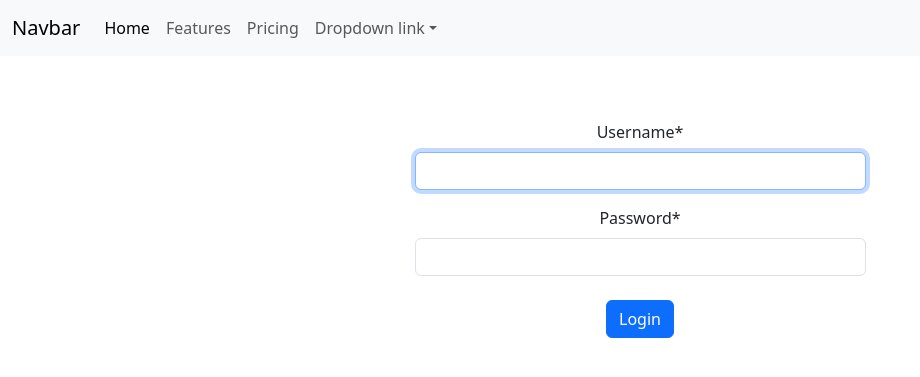
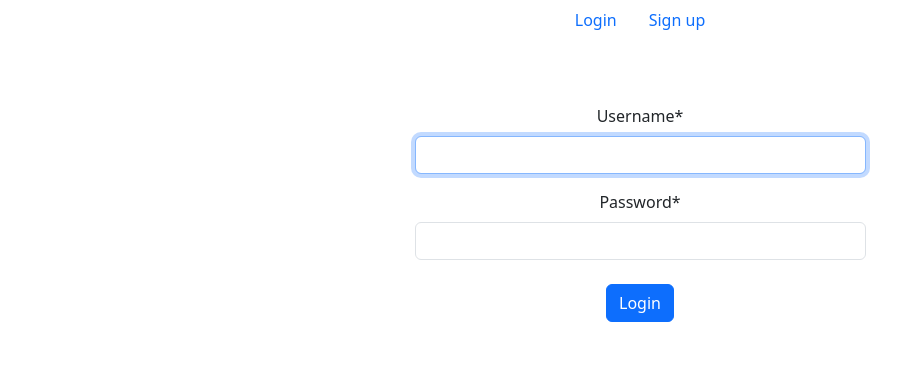
Before and after one commit to MatRos-sf/hydroponics, a Django app: a page that uses hydroponics_manager/templates/hydroponics_manager/base.html in a window 1280 px wide. Shown: the top 377 px of the page, without its empty margins (0-920 px from the left). Run offline with Django 5.2, Linux system fonts and the light colour scheme; some libraries are stand-ins or nearby versions.

Commit message:
update navibar

```diff
--- a/hydroponics_manager/templates/hydroponics_manager/base.html
+++ b/hydroponics_manager/templates/hydroponics_manager/base.html
@@ -12,51 +12,28 @@
               crossorigin="anonymous">
     </head>
     <body>
-        <nav class="navbar navbar-expand-lg bg-body-tertiary">
-            <div class="container-fluid">
-                <a class="navbar-brand" href="#">Navbar</a>
-                <button class="navbar-toggler"
-                        type="button"
-                        data-bs-toggle="collapse"
-                        data-bs-target="#navbarNavDropdown"
-                        aria-controls="navbarNavDropdown"
-                        aria-expanded="false"
-                        aria-label="Toggle navigation">
-                    <span class="navbar-toggler-icon"></span>
-                </button>
-                <div class="collapse navbar-collapse" id="navbarNavDropdown">
-                    <ul class="navbar-nav">
+        <ul class="nav justify-content-center">
+            {% if user.is_authenticated %}
                 <li class="nav-item">
-                            <a class="nav-link active" aria-current="page" href="#">Home</a>
+                    <a class="nav-link active"
+                       aria-current="page"
+                       href="{% url 'hydroponic_system:list' %}">Home</a>
                 </li>
                 <li class="nav-item">
-                            <a class="nav-link" href="#">Features</a>
+                    <a class="nav-link" href="{% url 'hydroponic_system:logout' %}">Logout</a>
+                </li>
+            {% else %}
+                <li class="nav-item">
+                    <a class="nav-link" href="{% url 'hydroponic_system:login' %}">Login</a>
                 </li>
                 <li class="nav-item">
-                            <a class="nav-link" href="#">Pricing</a>
+                    <a class="nav-link" href="{% url 'hydroponic_system:signup' %}">Sign up</a>
                 </li>
-                        <li class="nav-item dropdown">
-                            <a class="nav-link dropdown-toggle"
-                               href="#"
-                               role="button"
-                               data-bs-toggle="dropdown"
-                               aria-expanded="false">Dropdown link</a>
-                            <ul class="dropdown-menu">
-                                <li>
-                                    <a class="dropdown-item" href="#">Action</a>
-                                </li>
-                                <li>
-                                    <a class="dropdown-item" href="#">Another action</a>
-                                </li>
-                                <li>
-                                    <a class="dropdown-item" href="#">Something else here</a>
-                                </li>
+            {% endif %}
         </ul>
-                        </li>
-                    </ul>
-                </div>
-            </div>
-        </nav>
+        {% if messages %}
+            {% for message in messages %}<div class="alert alert-{{ message.tags }}">{{ message }}</div>{% endfor %}
+        {% endif %}
         <div class="container text-center my-3">
             {% block content %}{% endblock %}
         </div>
```
Lines whose indentation alone changed are shown as unchanged.
